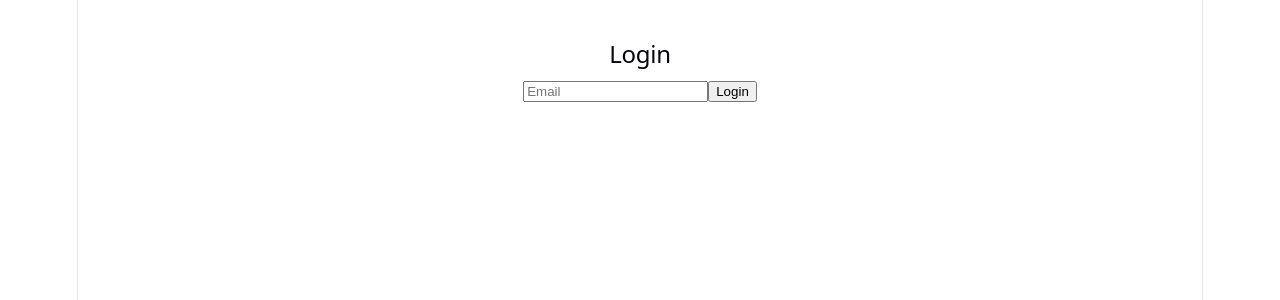
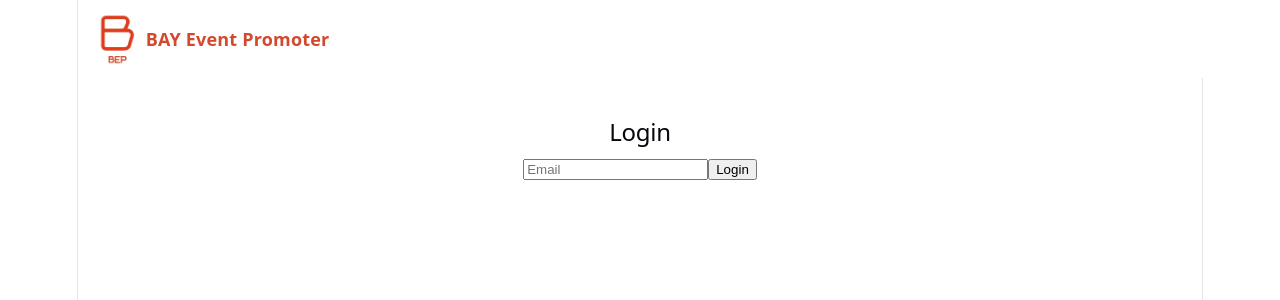
Before and after one commit to kevindirkmunroe/bep-ui, a React (Vite) app: page / in a window 1280 px wide. Shown: the top 300 px of the page. Built offline with nearby package versions, Linux system fonts and the light colour scheme.

Commit message:
visitoakland + UI features
- added visitoakland.com, removed sfstation.com, dothebay
- added top banner with logo
- Event includes name, email fields (required)
- Cancel button on Create Event form

```diff
--- a/index.html
+++ b/index.html
@@ -2,7 +2,7 @@
 <html lang="en">
   <head>
     <meta charset="UTF-8" />
-    <link rel="icon" type="image/svg+xml" href="/favicon.svg" />
+    <link rel="icon" type="image/svg+xml" href="/bep-logo.svg" />
     <meta name="viewport" content="width=device-width, initial-scale=1.0" />
     <title>bep-ui</title>
   </head>
--- a/src/App.jsx
+++ b/src/App.jsx
@@ -2,9 +2,11 @@ import { BrowserRouter, Routes, Route } from "react-router-dom";
 import LoginPage from "./components/LoginPage";
 import Dashboard from "./components/dashboard/Dashboard.js";
 import PromoteDashboard from "./components/dashboard/events/PromoteDashboard.tsx";
+import {MainLayout} from "./MainLayout.js";
 
 export default function App() {
   return (
+      <MainLayout>
           <BrowserRouter>
               <Routes>
                   <Route path="/" element={<LoginPage />} />
@@ -12,5 +14,6 @@ export default function App() {
                   <Route path="/events/:eventId" element={<PromoteDashboard />} />
               </Routes>
           </BrowserRouter>
+      </MainLayout>
   );
 }
--- /dev/null
+++ b/src/Banner.tsx
@@ -0,0 +1,29 @@
+export function Banner() {
+    return (
+        <div style={{
+            width: "100%",
+            padding: "12px 20px",
+            backgroundColor: "#fff",
+            color: "#D2492C",
+            display: "flex",
+            alignItems: "center",
+            justifyContent: "space-between"
+        }}>
+            <div style={{ display: "flex", alignItems: "center", gap: "10px" }}>
+                <img
+                    src="/bep-logo-transparent.png"
+                    alt="Logo"
+                    style={{
+                        height: "54px",
+                        width: "auto",
+                        objectFit: "contain"
+                    }}
+                />                <strong>BAY Event Promoter</strong>
+            </div>
+
+            <div>
+                {/* later: user info / logout */}
+            </div>
+        </div>
+    );
+}
--- /dev/null
+++ b/src/MainLayout.tsx
@@ -0,0 +1,11 @@
+import { ReactNode } from "react";
+import {Banner} from "./Banner";
+
+export function MainLayout({ children }: { children: ReactNode }) {
+    return (
+        <div>
+            <Banner />
+            <main>{children}</main>
+        </div>
+    );
+}
--- a/src/components/dashboard/CreateEventForm.tsx
+++ b/src/components/dashboard/CreateEventForm.tsx
@@ -5,6 +5,7 @@ import {CreateEventFormProps} from "./events/platforms/platformTypes.interface";
 export default function CreateEventForm({
                                             userId,
                                             onSuccess,
+                                            onCancel,
                                         }: CreateEventFormProps) {
     const [form, setForm] = useState({
         title: "",
@@ -51,7 +52,8 @@ export default function CreateEventForm({
                 onChange={handleChange}
             />
 
-            <button onClick={handleSubmit}>Save</button>
+            &nbsp;<button onClick={handleSubmit}>Save</button>&nbsp;
+            <button onClick={() => onCancel()}>Cancel</button>
         </div>
     );
 }
--- a/src/components/dashboard/Dashboard.tsx
+++ b/src/components/dashboard/Dashboard.tsx
@@ -43,6 +43,7 @@ export default function Dashboard() {
                 <CreateEventForm
                     userId={userId}
                     onSuccess={loadData}
+                    onCancel={() => setShowForm(false)}
                 />
             )}
             <EventsList events={events} />
--- a/src/components/dashboard/events/platforms/PlatformRow.tsx
+++ b/src/components/dashboard/events/platforms/PlatformRow.tsx
@@ -1,13 +1,6 @@
 import axios from "axios";
-import {Event, PlatformRowProps, Platform} from "./platformTypes.interface"
-function getPlatformUrl(platform: Platform){
-    const urls: Record<Platform, string> = {
-        funcheapsf: "https://sf.funcheap.com/submit-form",
-        dothebay: "https://dothebay.com/submit_event"
-    };
-
-    return urls[platform];
-}
+import {Event, PlatformRowProps} from "./platformTypes.interface"
+import {getPlatformUrl} from "./platformData";
 
 function buildPayload(event: Event, platform: string) {
     if (platform === "funcheapsf") {
@@ -21,11 +14,14 @@ function buildPayload(event: Event, platform: string) {
         };
     }
 
-    if (platform === "dothebay") {
+    if (platform === "visitoakland") {
         return {
+            name: event.name,
+            email: event.email,
             title: event.title,
             description: event.description,
-            date: event.start_datetime
+            date: event.start_datetime,
+            location: event.location_name
         };
     }
 
--- /dev/null
+++ b/src/components/dashboard/events/platforms/platformData.ts
@@ -0,0 +1,10 @@
+import {Platform} from "./platformTypes.interface";
+
+export function getPlatformUrl(platform: Platform){
+    const urls: Record<Platform, string> = {
+        funcheapsf: "https://sf.funcheap.com/submit-form",
+        visitoakland: "https://www.visitoakland.com/events/submit-an-event/"
+    };
+
+    return urls[platform];
+}
--- a/src/components/dashboard/events/platforms/platformTypes.interface.ts
+++ b/src/components/dashboard/events/platforms/platformTypes.interface.ts
@@ -1,4 +1,4 @@
-export type Platform = "funcheapsf" | "dothebay";
+export type Platform = "funcheapsf" | "visitoakland";
 
 export interface PlatformData {
     platform: Platform;
@@ -9,6 +9,8 @@ export interface PlatformData {
 // todo I think snapshot is missing (snapshot= event processed for target platform)
 
 export interface Event {
+    name: string;
+    email: string;
     event_id: string;
     title: string;
     description?: string;
@@ -27,4 +29,5 @@ export interface PlatformRowProps {
 export interface CreateEventFormProps {
     userId: string; // we'll handle null before rendering
     onSuccess: () => void;
+    onCancel: () => void;
 }
```
Also changed, not shown: public/bep-logo-transparent.png (added), public/bep-logo.svg (added). Lines whose indentation alone changed are shown as unchanged.
